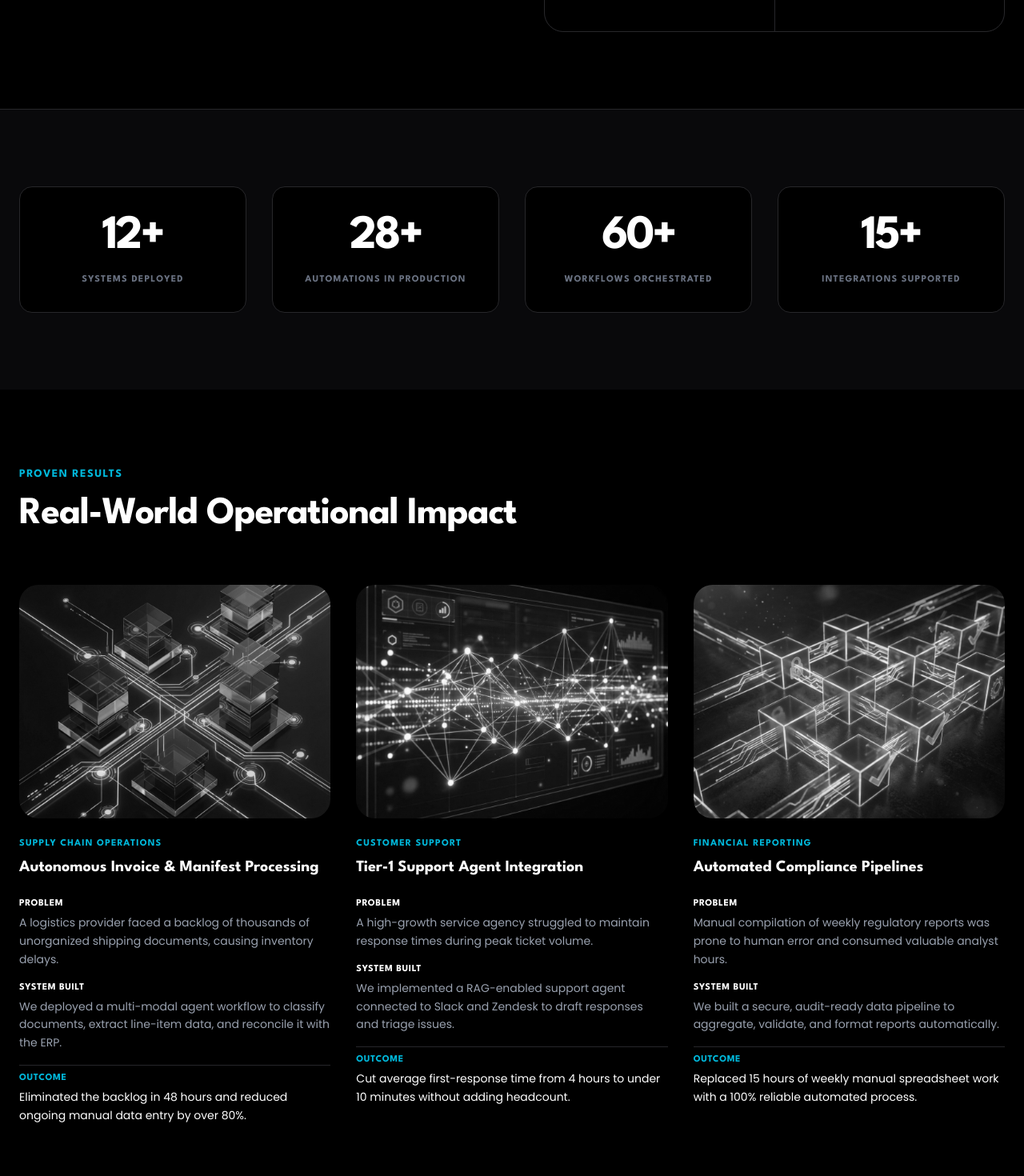
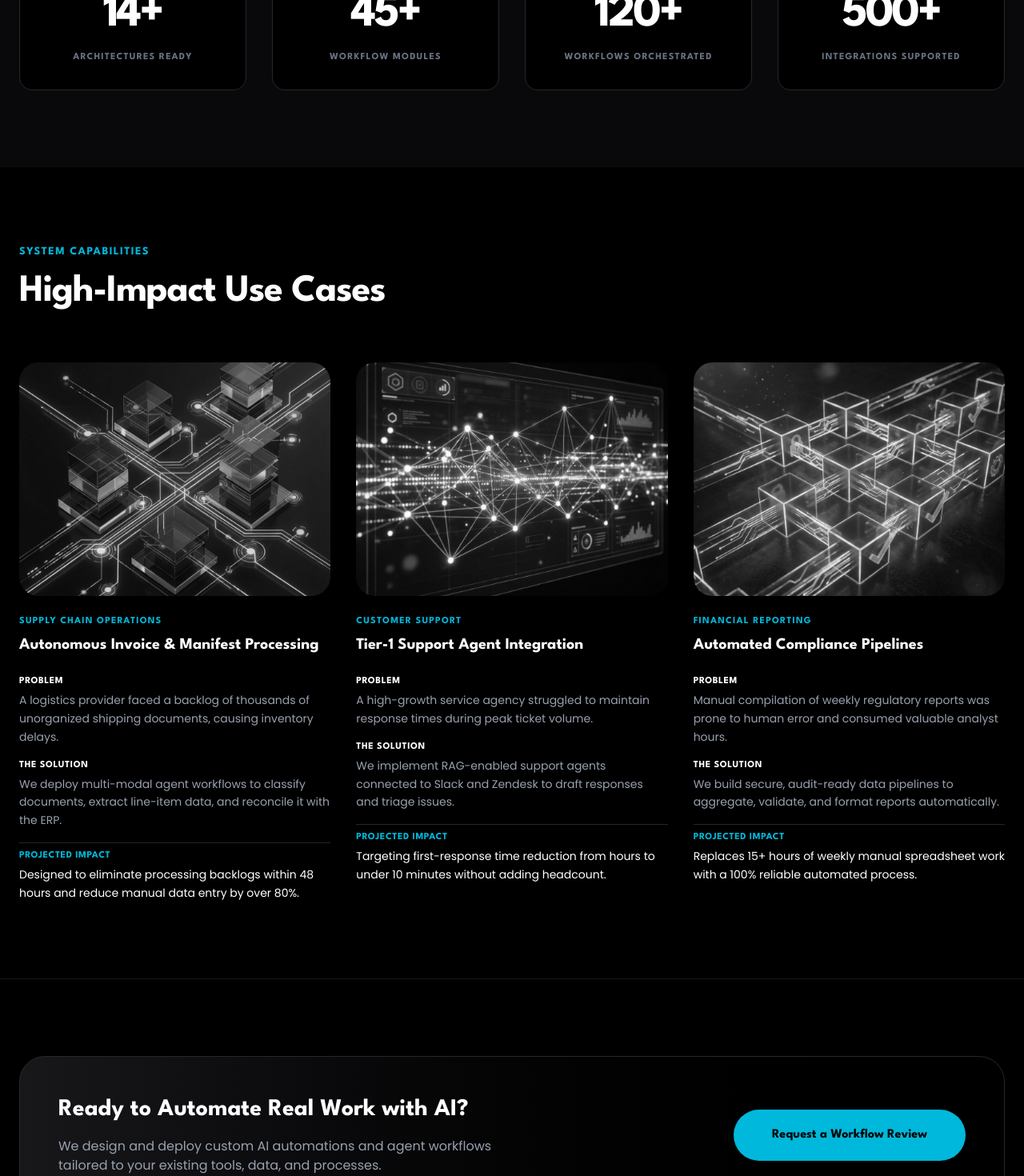
Before and after one commit to patrickg21212/Epiphany-Dynamics-V2, a React (Vite) app: page / in a window 1280 px wide. Shown: the part 2754-4224 px from the top of the page at 80% size. Built offline with nearby package versions, Linux system fonts and the light colour scheme.

Commit message:
CTA button moved. Use cases. Wording changed.

```diff
--- a/components/CaseStudies.tsx
+++ b/components/CaseStudies.tsx
@@ -8,9 +8,9 @@ const CaseStudies: React.FC = () => {
       problem:
         'A logistics provider faced a backlog of thousands of unorganized shipping documents, causing inventory delays.',
       system:
-        'We deployed a multi-modal agent workflow to classify documents, extract line-item data, and reconcile it with the ERP.',
+        'We deploy multi-modal agent workflows to classify documents, extract line-item data, and reconcile it with the ERP.',
       outcome:
-        'Eliminated the backlog in 48 hours and reduced ongoing manual data entry by over 80%.',
+        'Designed to eliminate processing backlogs within 48 hours and reduce manual data entry by over 80%.',
       image: '/images/supply-chain.png',
     },
     {
@@ -19,9 +19,9 @@ const CaseStudies: React.FC = () => {
       problem:
         'A high-growth service agency struggled to maintain response times during peak ticket volume.',
       system:
-        'We implemented a RAG-enabled support agent connected to Slack and Zendesk to draft responses and triage issues.',
+        'We implement RAG-enabled support agents connected to Slack and Zendesk to draft responses and triage issues.',
       outcome:
-        'Cut average first-response time from 4 hours to under 10 minutes without adding headcount.',
+        'Targeting first-response time reduction from hours to under 10 minutes without adding headcount.',
       image: '/images/customer-support.png',
     },
     {
@@ -30,9 +30,9 @@ const CaseStudies: React.FC = () => {
       problem:
         'Manual compilation of weekly regulatory reports was prone to human error and consumed valuable analyst hours.',
       system:
-        'We built a secure, audit-ready data pipeline to aggregate, validate, and format reports automatically.',
+        'We build secure, audit-ready data pipelines to aggregate, validate, and format reports automatically.',
       outcome:
-        'Replaced 15 hours of weekly manual spreadsheet work with a 100% reliable automated process.',
+        'Replaces 15+ hours of weekly manual spreadsheet work with a 100% reliable automated process.',
       image: '/images/financial-reporting.png',
     },
   ];
@@ -41,8 +41,8 @@ const CaseStudies: React.FC = () => {
     <div className="container mx-auto px-6">
       <div className="flex flex-col md:flex-row items-end justify-between mb-16">
         <div className="max-w-2xl">
-          <p className="text-cyan-500 font-bold tracking-widest text-sm mb-4">PROVEN RESULTS</p>
-          <h2 className="text-5xl font-bold tracking-tight">Real-World Operational Impact</h2>
+          <p className="text-cyan-500 font-bold tracking-widest text-sm mb-4">SYSTEM CAPABILITIES</p>
+          <h2 className="text-5xl font-bold tracking-tight">High-Impact Use Cases</h2>
         </div>
       </div>
 
@@ -72,13 +72,13 @@ const CaseStudies: React.FC = () => {
               </div>
               <div>
                 <span className="text-white font-bold text-xs uppercase tracking-wider block mb-1">
-                  System Built
+                  The Solution
                 </span>
                 <p className="text-gray-400 text-sm font-poppins leading-relaxed">{s.system}</p>
               </div>
               <div className="pt-2 border-t border-zinc-800">
                 <span className="text-cyan-500 font-bold text-xs uppercase tracking-wider block mb-1">
-                  Outcome
+                  Projected Impact
                 </span>
                 <p className="text-white text-sm font-poppins leading-relaxed">{s.outcome}</p>
               </div>
--- a/components/Footer.tsx
+++ b/components/Footer.tsx
@@ -3,7 +3,7 @@ import { Link } from 'react-router-dom';
 
 const Footer: React.FC = () => {
   return (
-    <footer className="bg-black border-t border-zinc-900 pt-24 pb-12">
+    <footer id="contact" className="bg-black border-t border-zinc-900 pt-24 pb-12">
       <div className="container mx-auto px-6">
         <div className="grid md:grid-cols-2 lg:grid-cols-3 gap-16 mb-20">
           <div className="lg:col-span-1">
--- a/components/Navbar.tsx
+++ b/components/Navbar.tsx
@@ -44,9 +44,8 @@ const Navbar: React.FC = () => {
 
   return (
     <nav
-      className={`fixed top-0 left-0 right-0 z-[100] transition-all duration-300 ${
-        isScrolled ? 'bg-black/90 backdrop-blur-md py-3 shadow-xl' : 'bg-transparent py-6'
-      }`}
+      className={`fixed top-0 left-0 right-0 z-[100] transition-all duration-300 ${isScrolled ? 'bg-black/90 backdrop-blur-md py-3 shadow-xl' : 'bg-transparent py-6'
+        }`}
     >
       <div className="container mx-auto px-6 flex items-center justify-between">
         {/* Logo */}
@@ -85,9 +84,9 @@ const Navbar: React.FC = () => {
           <button
             onClick={() => {
               if (location.pathname === '/') {
-                document.getElementById('solutions')?.scrollIntoView({ behavior: 'smooth' });
+                document.getElementById('contact')?.scrollIntoView({ behavior: 'smooth' });
               } else {
-                navigate('/#solutions');
+                navigate('/#contact');
               }
             }}
             className="bg-white text-black text-sm font-bold px-6 py-2.5 rounded-full hover:bg-cyan-400 transition-all active:scale-95 duration-200"
@@ -139,9 +138,9 @@ const Navbar: React.FC = () => {
             onClick={() => {
               setIsMenuOpen(false);
               if (location.pathname === '/') {
-                document.getElementById('solutions')?.scrollIntoView({ behavior: 'smooth' });
+                document.getElementById('contact')?.scrollIntoView({ behavior: 'smooth' });
               } else {
-                navigate('/#solutions');
+                navigate('/#contact');
               }
             }}
             className="w-full bg-white text-black font-bold py-4 rounded-full"
--- a/components/Solutions.tsx
+++ b/components/Solutions.tsx
@@ -115,11 +115,10 @@ const Solutions: React.FC = () => {
           <button
             key={cat.id}
             onClick={() => setActiveCat(cat.id)}
-            className={`px-8 py-4 rounded-full text-sm font-bold tracking-wider transition-all border ${
-              activeCat === cat.id
-                ? 'bg-white text-black border-white shadow-[0_0_20px_rgba(255,255,255,0.15)]'
-                : 'bg-transparent text-gray-400 border-zinc-800 hover:border-zinc-600'
-            }`}
+            className={`px-8 py-4 rounded-full text-sm font-bold tracking-wider transition-all border ${activeCat === cat.id
+              ? 'bg-white text-black border-white shadow-[0_0_20px_rgba(255,255,255,0.15)]'
+              : 'bg-transparent text-gray-400 border-zinc-800 hover:border-zinc-600'
+              }`}
           >
             <span className="mr-2">{cat.icon}</span>
             {cat.name.toUpperCase()}
@@ -161,21 +160,7 @@ const Solutions: React.FC = () => {
         ))}
       </div>
 
-      <div className="mt-20 p-12 bg-gradient-to-r from-zinc-900 to-black border border-zinc-800 rounded-[2rem] flex flex-col lg:flex-row items-center justify-between gap-8">
-        <div className="max-w-xl">
-          <h4 className="text-3xl font-bold mb-4">Ready to Automate Real Work with AI?</h4>
-          <p className="text-gray-400 font-poppins">
-            We design and deploy custom AI automations and agent workflows tailored to your existing
-            tools, data, and processes.
-          </p>
-        </div>
-        <button
-          onClick={() => navigate('/workflow-review')}
-          className="px-12 py-5 bg-cyan-500 text-black font-black rounded-full hover:bg-white transition-all shadow-lg active:scale-95 whitespace-nowrap"
-        >
-          Request a Workflow Review
-        </button>
-      </div>
+
     </div>
   );
 };
--- a/components/Stats.tsx
+++ b/components/Stats.tsx
@@ -61,10 +61,10 @@ const Stats: React.FC = () => {
   return (
     <div className="container mx-auto px-6">
       <div className="grid grid-cols-1 md:grid-cols-2 lg:grid-cols-4 gap-8">
-        <StatCounter end={12} suffix="+" title="Systems Deployed" />
-        <StatCounter end={28} suffix="+" title="Automations in Production" />
-        <StatCounter end={60} suffix="+" title="Workflows Orchestrated" />
-        <StatCounter end={15} suffix="+" title="Integrations Supported" />
+        <StatCounter end={14} suffix="+" title="Architectures Ready" />
+        <StatCounter end={45} suffix="+" title="Workflow Modules" />
+        <StatCounter end={120} suffix="+" title="Workflows Orchestrated" />
+        <StatCounter end={500} suffix="+" title="Integrations Supported" />
       </div>
     </div>
   );
--- a/pages/Home.tsx
+++ b/pages/Home.tsx
@@ -57,6 +57,26 @@ const Home: React.FC = () => {
         <CaseStudies />
       </section>
 
+      <section className="py-24 bg-black border-t border-zinc-900">
+        <div className="container mx-auto px-6">
+          <div className="p-12 bg-gradient-to-r from-zinc-900 to-black border border-zinc-800 rounded-[2rem] flex flex-col lg:flex-row items-center justify-between gap-8">
+            <div className="max-w-xl">
+              <h4 className="text-3xl font-bold mb-4 text-white">Ready to Automate Real Work with AI?</h4>
+              <p className="text-gray-400 font-poppins">
+                We design and deploy custom AI automations and agent workflows tailored to your existing
+                tools, data, and processes.
+              </p>
+            </div>
+            <button
+              onClick={() => navigate('/workflow-review')}
+              className="px-12 py-5 bg-cyan-500 text-black font-black rounded-full hover:bg-white transition-all shadow-lg active:scale-95 whitespace-nowrap"
+            >
+              Request a Workflow Review
+            </button>
+          </div>
+        </div>
+      </section>
+
       {/* Sticky Call to Action for Mobile */}
       <div className="md:hidden fixed bottom-0 left-0 right-0 p-4 bg-black/80 backdrop-blur-lg border-t border-zinc-800 z-50">
         <button
```
